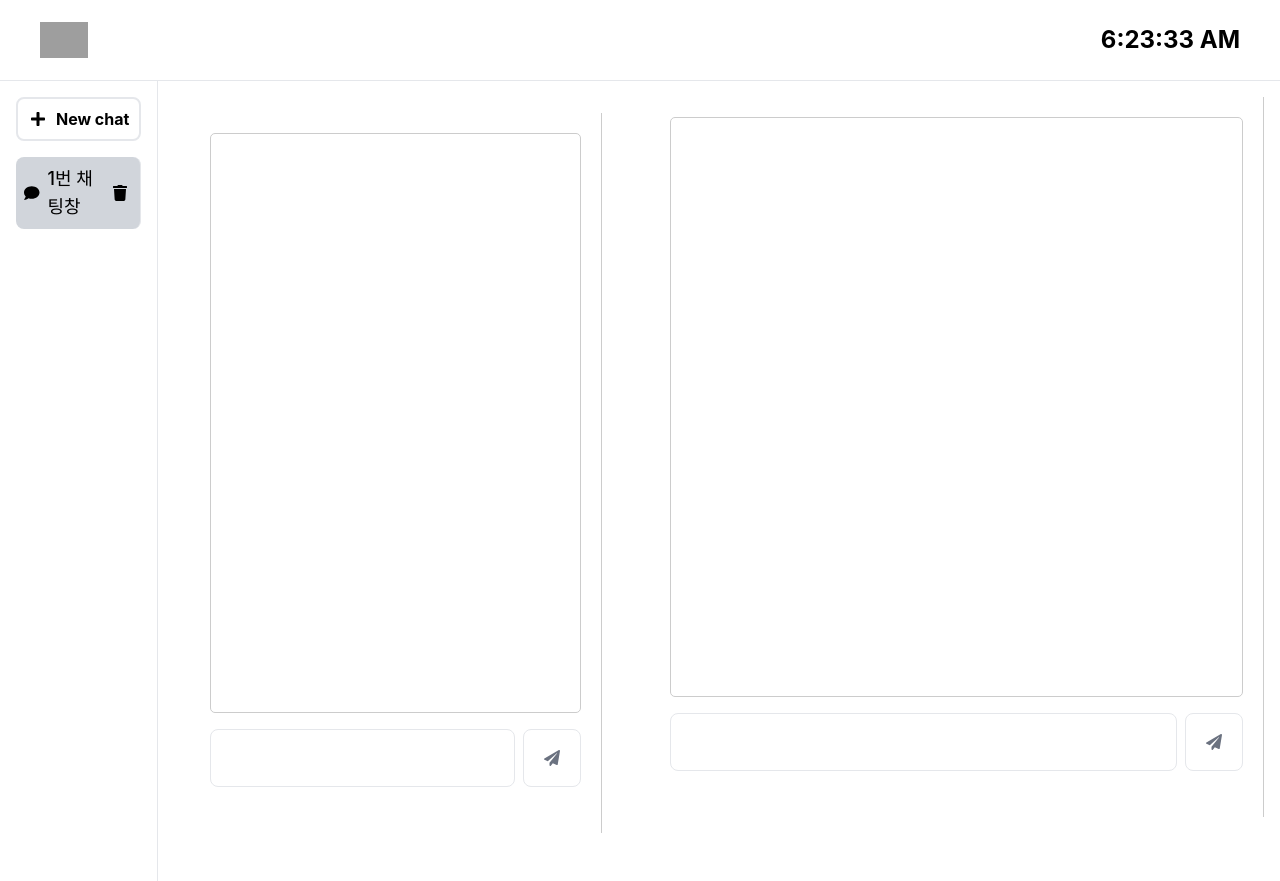
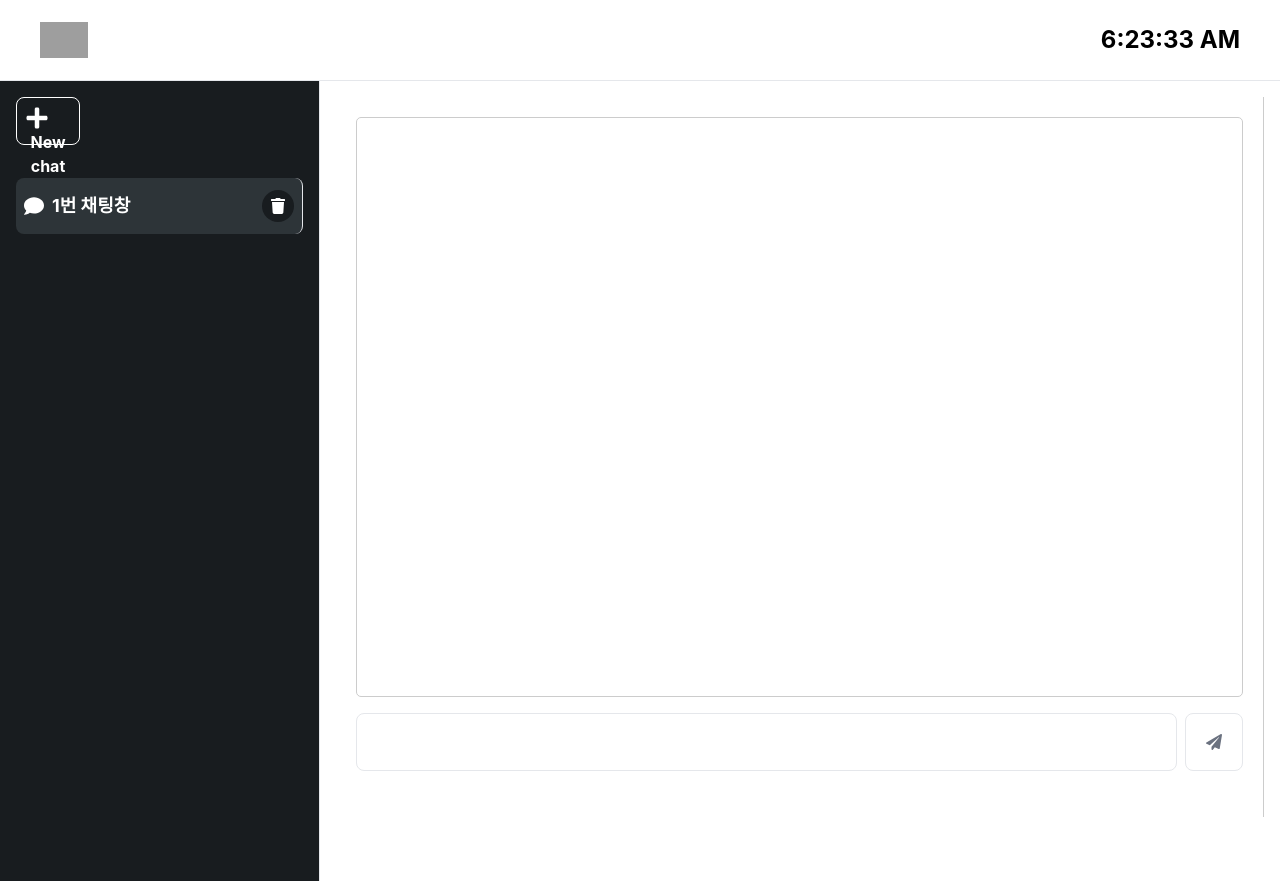
Before and after one commit to su-hwani/ui-final, a React (Create React App) app: page / in a window 1280 px wide. Built offline with nearby package versions, Linux system fonts and the light colour scheme; grey boxes are pictures that could not be loaded.

Commit message:
Fix: Resolving Merge Errors

```diff
--- a/src/components/ChatList.tsx
+++ b/src/components/ChatList.tsx
@@ -1,8 +1,7 @@
-import React, { useState } from "react";
-import Chat from "./Chat";
-import { FaPlus, FaTrash, FaComment } from "react-icons/fa"; // Import the FaComment icon
+import { FaPlus, FaTrash, FaComment } from "react-icons/fa";
+import { useState } from "react";
 
-const ChatList: React.FC = () => {
+export default function ChatList() {
   const [chats, setChats] = useState<string[]>(["1번 채팅창"]);
   const [selectedChat, setSelectedChat] = useState<string>("1번 채팅창");
 
@@ -13,54 +12,52 @@ const ChatList: React.FC = () => {
   const handleAddChat = () => {
     const newChatName = `${chats.length + 1}번 채팅창`;
     setChats((prevChats) => [...prevChats, newChatName]);
+    setSelectedChat(newChatName); // 새로 추가된 채팅으로 자동 선택
   };
 
   const handleRemoveChat = (chatName: string) => {
-    setChats((prevChats) => prevChats.filter((chat) => chat !== chatName));
-    setSelectedChat(chatName);
+    const updatedChats = chats.filter((chat) => chat !== chatName);
+    setChats(updatedChats);
+
+    // 삭제한 채팅이 선택되어 있었다면 선택 해제
+    if (selectedChat === chatName) {
+      setSelectedChat("");
+    }
   };
 
   return (
-    <div className="flex h-screen">
-      <div className="w-1/4 py-4 px-4 border-r border-charcoal border-solid">
+    <div className="overflow-auto w-1/4 py-4 px-4 border-r border-default-border bg-list-background">
       <button
-          className="mb-4 p-2 flex items-center justify-center font-bold text-charcoal border-solid border-2 border-charcoal bg-white rounded-lg w-full"
+        className="mb-4 p-2 h-12 w-16 font-bold text-white border-solid border border-0.2 border-white bg-list-background rounded-lg"
         onClick={handleAddChat}
       >
-          <FaPlus className="h-4 w-5 mr-2" />
-          New chat
+        <FaPlus className="h-6 w-6" />
+        <span className="text-white">New chat</span>
       </button>
       {chats.map((chatName) => (
         <div
           key={chatName}
-            className={`p-2 flex items-center justify-between hover:bg-gray-100 cursor-pointer ${
+          className={`p-2 h-14 flex items-center justify-between hover:bg-list-selected cursor-pointer ${
             selectedChat === chatName
-                ? "bg-gray-300 rounded-lg"
-                : "rounded-lg"
+              ? "bg-list-selected rounded-lg"
+              : "bg-list-background rounded-lg"
           } border-r`}
           onClick={() => handleChatClick(chatName)}
         >
-            <span className="flex items-center space-x-2">
-            <FaComment className="h-5 w-5 text-gray pointer-events-none" />
-              <span className="font-medium text-lg text-gray">{chatName}</span>
+          <div className="flex items-center space-x-2">
+            <FaComment className="h-5 w-5 text-white" />
+            <span className="font-bold text-lg text-white">
+              {chatName}
             </span>
+          </div>
           <button
-              className="p-1 rounded-lg hover:text-gray-500"
+            className={`p-2 rounded-full bg-list-background`}
             onClick={() => handleRemoveChat(chatName)}
           >
-              <span className="text-xl">
-                <FaTrash className="h-4 w-4 text-gray" />
-              </span>
+            <FaTrash className="h-4 w-4 text-white" />
           </button>
         </div>
       ))}
     </div>
-      <div className="flex-1 p-4">
-        {selectedChat && <Chat chatName={selectedChat} />}
-      </div>
-    </div>
   );
-};
-
-
-export default ChatList;
+}
--- a/tailwind.config.js
+++ b/tailwind.config.js
@@ -3,10 +3,15 @@ module.exports = {
   content: ["./src/**/*.{ts,tsx}"],
   theme: {
     extend: {
+      borderWidth: {
+        '1.5': '1.5px',
+      },
       colors: {
         "background-blue": "#f0f4f8",
         "detail-black": "#6b5e71",
         "chart-background": "#fffefe",
+        "list-background" : "#181C1F",
+        "list-selected" : "#2D3438",
 
         "obzen-purple": "#672c68",
         "obzen-red" : "#E04C4C",
```
Lines whose indentation alone changed are shown as unchanged.
